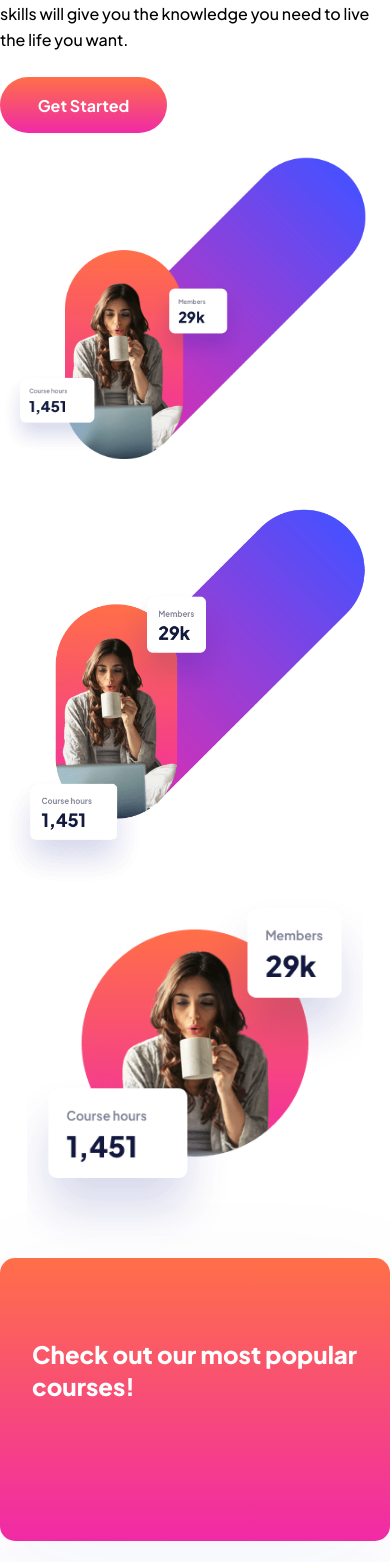
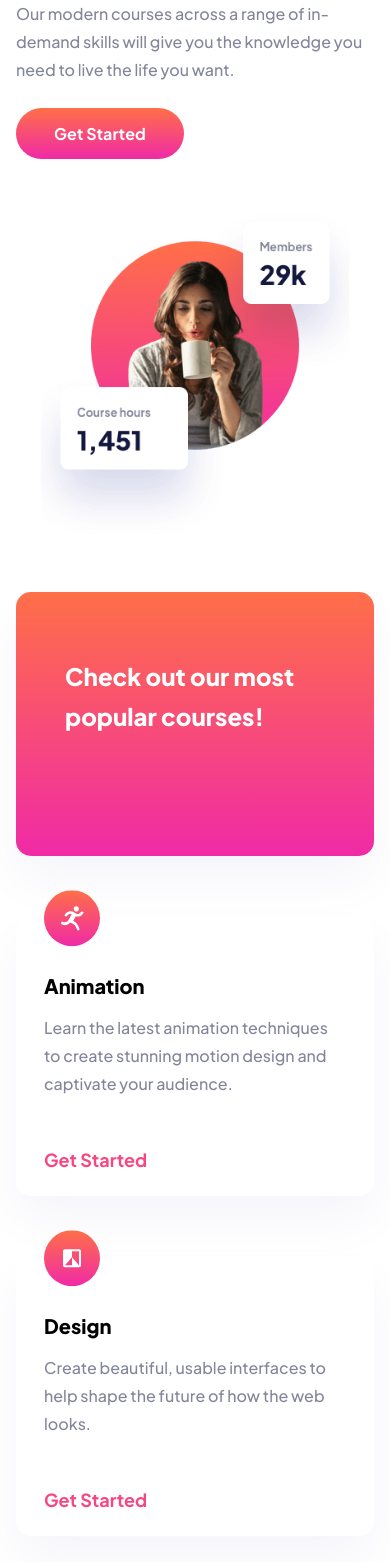
Before and after one commit to rafalolszak/Skilled-e-learning-landing-page, a plain HTML site: page index.html in a window 390 px wide. Shown: the part 237-1799 px from the top of the page. Drawn offline with Linux system fonts and the light colour scheme.

Commit message:
Add files via upload

```diff
--- a/style.css
+++ b/style.css
@@ -9,7 +9,8 @@
 --violet-red: #F74780;
 --carnation-pink : #FFA6C9;
 --white : #FFFFFF;
---linear-gradient: linear-gradient(180deg, #FF6F48 0%, #F02AA6 100%);
+--linear-gradient1: linear-gradient(180deg, #FF6F48 0%, #F02AA6 100%);
+--linear-gradient2: linear-gradient(180deg, #4851FF -54.32%, #F02AA6 100%);
 
 }
 
@@ -20,6 +21,13 @@
     box-sizing: border-box;
     font-size: 62.5%;
     font-family: 'Plus Jakarta Sans', sans-serif;
+
+
+}
+
+html{
+    overflow-x: hidden;
+
 }
 
 body{
@@ -31,127 +39,134 @@ body{
 
 }
 
+.body-padding{
+    padding-left: 16.5rem;
+    padding-right: 16.5rem;
+}
+
+
 img{
     max-width: 100%;
 }
 
+header{
+    margin-top: 2.4rem;
+}
 
-button{
-    font-size: 1.8rem;
-    font-weight: 700;
-    color: var(--white);
-    border: none;
-    width:16.7rem;
-    height: 5.6rem;
-    cursor: pointer;
+header nav{
+    display: flex;
+    align-items: center;
+    justify-content: space-between;
+
+}
+
+.logo{
+    color:var(--black);
+    font-size: 3.6rem;
+    font-weight: 800;
 
 }
 
 
-button:hover{
-    opacity: 50%;
+header button{
+    color:var(--white);
+    font-size: 1.8rem;
+    font-style: normal;
+    font-weight: 700;
+    border-style: none;
+    border-radius: 2.8rem;
+    background-color: var(--black);
+    padding: 1.4rem 3.2rem 1.4rem 3.2rem;
+}
+
+header button:hover{
+    background-color:var(--scampi);
+    cursor: pointer;
+}
+
+header .banner{
+    display: flex;
+    margin-top: 17rem;
+}
+
+header .text{
+    max-width: 45.7rem;
+}
+
+header .text h1{
+    color: var(--black);
+    font-size: 5.6rem;
+    font-weight: 800;
+    padding-bottom: 2.9rem;
+}
+
+header .text p{
+    color: var(--waterloo);
+    font-size: 18px;
+    font-weight: 500;
+    line-height: 28px;
+    padding-bottom: 4rem;
+}
+
+header .text button{
+    background: var(--linear-gradient1);
+    border-radius: 3.1rem;
+    padding: 1.9rem 3.2rem 1.9rem 3.2rem;
+}
+
+header .text button:hover{
+    opacity: 0.5;
+}
+
+header .image-header{
+    position: absolute;
+    top: -150px;
+    right:-400px;
+    z-index: -1;
 
 }
 
-.padding-body{
-    padding-right: 3.9rem;
-    padding-left: 3.9rem;
-}
-
-.container{
-    max-width: 1110px;
-    width: 100%;
-    margin: 0 auto;
-
-}
-
-
-header .container .logo{
-    margin-top: 3.8rem;
-}
-
-header .container nav{
-    display: flex;
-    justify-content: space-between;
-}
-
-nav button{
-    margin-top: 2.4rem;
-    background-color: var(--black);
-    border-radius: 28px;
-
-}
-
-nav button:hover{
-    opacity: 50%;
-}
-
-header .container .banner{
-    margin-top: 18.5rem;
-}
-
-.banner .text h1{
-    font-size: 5.6rem;
-    font-weight: 800;
-    max-width: 457px;
-
-}
-
- .banner .text p{
-    font-size: 1.8rem;
-    max-width: 445px;
-    line-height: 2.8rem;
-    margin-top: 2.9rem;
-    margin-bottom: 4rem;
-}
-
-.banner .text button{
-
-    background: linear-gradient(180deg, #FF6F48 0%, #F02AA6 100%);
-    border-radius: 31.8px;
-
-}
-
-
-.banner .image-hero{
-    position: absolute;
-    z-index: -1;
-    top:-140px;
-    right:-270px;
-}
-
-.banner .image-hero-mobile{
+header .hero-image-tablet{
     display: none;
 }
 
-.courses .container{
-    display: flex;
-    justify-content: center;
+.hero-image-mobile{
+    display: none;
+}
+
+/* courser section */
+
+.courses{
+    display: grid;
+    grid-template-columns: repeat(3, 1fr);
     gap:3rem;
-    margin-top: 22.6rem;
-    flex-wrap: wrap;
+    margin-top: 18rem;
 
 }
 
 .courses .box{
-  background-color: var(--white);
-  padding: 6.4rem 3.2rem 4rem 3.2rem;
-  filter: drop-shadow(0px 25px 50px hsla(233, 92%, 29%, 0.04));
+    background: var(--white);
+    box-shadow: 0px 25px 50px rgba(6, 22, 141, 0.04);
     border-radius: 15px;
-  flex-basis: 350px;
+    padding-left: 3.2rem;
+    padding-right: 3.2rem;
+    padding-bottom: 4rem;
+    margin-top: 5rem;
+    position: relative;
     min-height: 322px;
-  margin-bottom: 8rem;
-
 
 }
 
 .courses .box:first-child{
 
-    background: var(--linear-gradient);
+    background: var(--linear-gradient1);
 
 }
 
 .courses .box:first-child p{
+    padding-top: 6.4rem;
+    padding-left: 3.2rem;
+    padding-right: 3.2rem;
     color:var(--white);
     font-size: 3.2rem;
     line-height: 4rem;
@@ -160,177 +175,249 @@ header .container .banner{
 }
 
 .courses .box img{
-    position: absolute;
-    top:-1.8rem;
+    transform: translateY(-46%);
 }
 
 .courses .box h2{
+    color: black;
     font-size: 2.4rem;
     font-weight: 800;
+
 }
 
 .courses .box p{
+    color: var(--waterloo);
     font-size: 1.8rem;
     font-weight: 500;
-    color: var(--waterloo);
-    line-height: 2.8rem;
-    margin-top: 2.4rem;
+    line-height: 28px;
+    padding-top: 2.4rem;
+    padding-bottom: 9rem;
 
 }
 
-.courses .box button{
-    background-color: var(--white);
-    color:var(--violet-red);
+.courses button{
+    color: var(--violet-red);
+    font-size: 1.8rem;
     font-weight: 700;
+    line-height: 28px;
+    border: none;
+    background: none;
+    cursor: pointer;
     position: absolute;
-    bottom: 4rem;
-    width: auto;
-    height: auto;
+    bottom:40px;
+}
+
+/* footer section */
+
+footer .logo{
+    color: white;
 
 }
 
 footer{
     background: var(--black);
-    padding: 3.2rem 4rem 3.2rem 4rem;
-    margin-top: .6rem;
+    display: flex;
+    justify-content: space-between;
+    padding-top: 3.7rem;
+    padding-bottom: 3.7rem;
+    align-items: center;
+    margin-top: 14rem;
+}
+
+footer button{
+    background: linear-gradient(180deg, #4851FF 0%, #F02AA6 100%);
+    border-radius: 28px;
+    color: var(--white);
+    font-size: 1.8rem;
+    font-style: normal;
+    font-weight: 700;
+    border-style: none;
+    border-radius: 2.8rem;
+    width: 167px;
+    height: 56px;
+}
+
+footer button:hover{
+    background:  rgba(255, 255, 255, 0.50);
+}
+
+@media only screen and (max-width: 1200px) {
+
+    .body-padding{
+        padding-left: 3.9rem;
+        padding-right: 3.9rem;
+    }
+
+    .logo{
+        font-size: 2.8rem;
 
     }
 
-footer .container{
-    display: flex;
-    justify-content: space-between;
-    align-items: center;
+    header nav button{
+        font-size: 1.6rem;
+        padding: 1.1rem 2.4rem 1.1rem 2.4 rem;
+
+    }
+
+    header .text h1{
+        font-size: 4rem;
+        padding-bottom: 2.4rem;
+    }
+
+    header .text p{
+        font-size: 1.6rem;
+        max-width: 39.8rem;
+        padding-bottom: 2.4rem;
+
+    }
+
+    header .text button{
+        font-size: 16px;
+        padding: 1.5rem 3.8rem 1.5rem 3.8rem;
+    }
+
+    header .image-header{
+        position: absolute;
+        top: -60px;
+        right: -250px;
+        z-index: -1;
+    }
+
+    header .hero-image-desktop{
+        display: none;
+    }
+
+    header .hero-image-tablet{
+        display: block;
+    }
+}
+
+@media only screen and (max-width: 1000px) {
+
+
+    header .image-header{
+        position: absolute;
+        top: -60px;
+        right: -295px;
+        z-index: -1;
+    }
+
+    .courses{
+        display: grid;
+        grid-template-columns: repeat(2, 1fr);
+        gap:1rem;
+        margin-top: 15rem;
+
+    }
+
+    .courses .box{
+        max-height: 259px;
+        max-height: 100%;
+        min-height: 0;
+    }
+
+    .courses .box h2{
+        font-size: 2rem;
+    }
+
+    .courses .box p{
+        font-size: 1.6rem;
+        padding-bottom: 8rem;
+        padding-top: 1.6rem;
+    }
+
+    .courses .box:first-child p{
+        font-size: 2.4rem;
+        padding-left: 2.1rem;
+        padding-right: 3.2rem;
+    }
+
+    .courses button{
+        bottom: 3.2rem;
+    }
+
+    footer{
+        margin-top: 8.6rem;
     }
 
     footer button{
-    background: linear-gradient(180deg, #4851FF -54.32%, #F02AA6 100%);
-    font-size: 1.8rem;
-    font-weight: 700;
-    color: var(--white);
-    border: none;
-    width:16.7rem;
-    height: 5.6rem;
-    border-radius: 28px;
+        width: 140px;
+        height: 48px;
+        font-size: 1.6rem;
     }
+}
+
+@media only screen and (max-width: 767px) {
+    .body-padding{
+        padding-left: 1.6rem;
+        padding-right: 1.6rem;
+    }
+
+    header .banner{
+        flex-direction: column;
+        align-items: center;
+
+    }
+
+    header .banner{
+        margin-top: 3.8rem;
+    }
+
+    header .image-header{
+        position: static;
+        margin-top: 4.6rem;
+    }
+
+    header .hero-image-tablet{
+        display: none;
+    }
+
+    .hero-image-mobile{
+        display: block;
+    }
+
+    .courses{
+        display: flex;
+        flex-direction: column;
+        gap:1rem;
+        align-items: center;
+        margin-top: 0;
+
+    }
+
+    .courses .box{
+
+        max-width: 375px;
+        max-height: 280px;
+        padding-left: 2.8rem;
+        padding-right: 2.8rem;
+    }
+
+    .courses .box h2{
+        font-size: 2rem;
+    }
+
+    .courses .box p{
+        font-size: 1.6rem;
+        padding-bottom: 8rem;
+        padding-top: 1.6rem;
+
+    }
+
+    .courses .box:first-child p{
+        font-size: 2.4rem;
+        padding-left: 2.1rem;
+        padding-right: 3.2rem;
+    }
+
+    .courses button{
+        bottom: 2.2rem;
+    }
+
+}
+
+@media only screen and (max-width: 375px) {
 
 
 
-@media only screen and (max-width: 900px){
-
-
-
-    button{
-        font-size: 1.6rem;
 }
-
-    header .container .logo {
-        width: 8.9rem;
-    }
-
-    header .container .banner {
-        margin-top: 10rem;
-    }
-
-
-    .banner .text button {
-        width:16.7rem;
-        height: 5.6rem;
-
-
-    }
-
-
-    .banner .text h1 {
-        font-size: 4rem;
-    }
-
-    .banner .text p {
-        font-size: 1.6rem;
-        max-width: 39.8rem;
-        line-height: 2.6rem;
-        margin-top: 2.5rem;
-        margin-bottom: 2.4rem;
-    }
-
-    .courses .container{
-        gap:1rem;
-    }
-
-    .courses .box {
-        padding: 5.6rem 2.2rem 4rem 3.2rem;
-        flex-basis: 340px;
-        min-height: 283px;
-        margin-bottom: 5.6rem;
-
-    }
-
-    .courses .box:first-child p {
-
-        font-size: 2.4rem;
-        line-height: 3.2rem;
-
-    }
-
-    .courses .box p {
-        font-size: 1.6rem;
-    }
-
-    .courses .box button {
-        position: absolute;
-        bottom: 3.2rem;
-
-    }
-
-    footer button{
-        font-size: 1.6rem;
-        width:14rem;
-        height: 4.8rem;
-        border-radius: 28px;
-    }
-
-    footer .logo{
-        max-width: 8.9rem;
-    }
-}
-
-@media only screen and (max-width: 375px){
-
-    .padding-body{
-        padding: 0 1.6rem 0 1.6rem;
-    }
-
-    header .nav button {
-       width: 14rem;
-       height: 4.8rem;
-    }
-
-    header .banner .image-hero-mobile{
-        display: block;
-        max-width: 32.7rem;
-        margin-top: 4.6rem;
-    }
-
-    .courses .container {
-        margin-top: 6.6rem;
-    }
-
-    .courses .box:first-child {
-        min-height: 12rem;
-        padding: 0 2.9rem 3.2rem 2.8rem;
-    }
-
-    .courses .box {
-        padding: 5.6rem 2.2rem 4rem 3.2rem;
-        flex-basis: 340px;
-        min-height: 283px;
-        margin-bottom: 1.6rem;
-    }
-
-    footer{
-
-        padding: 3.2rem 1.6rem 3.2rem 1.6rem;
-
-
-    }
-
-}
```
Lines whose indentation alone changed are shown as unchanged.
